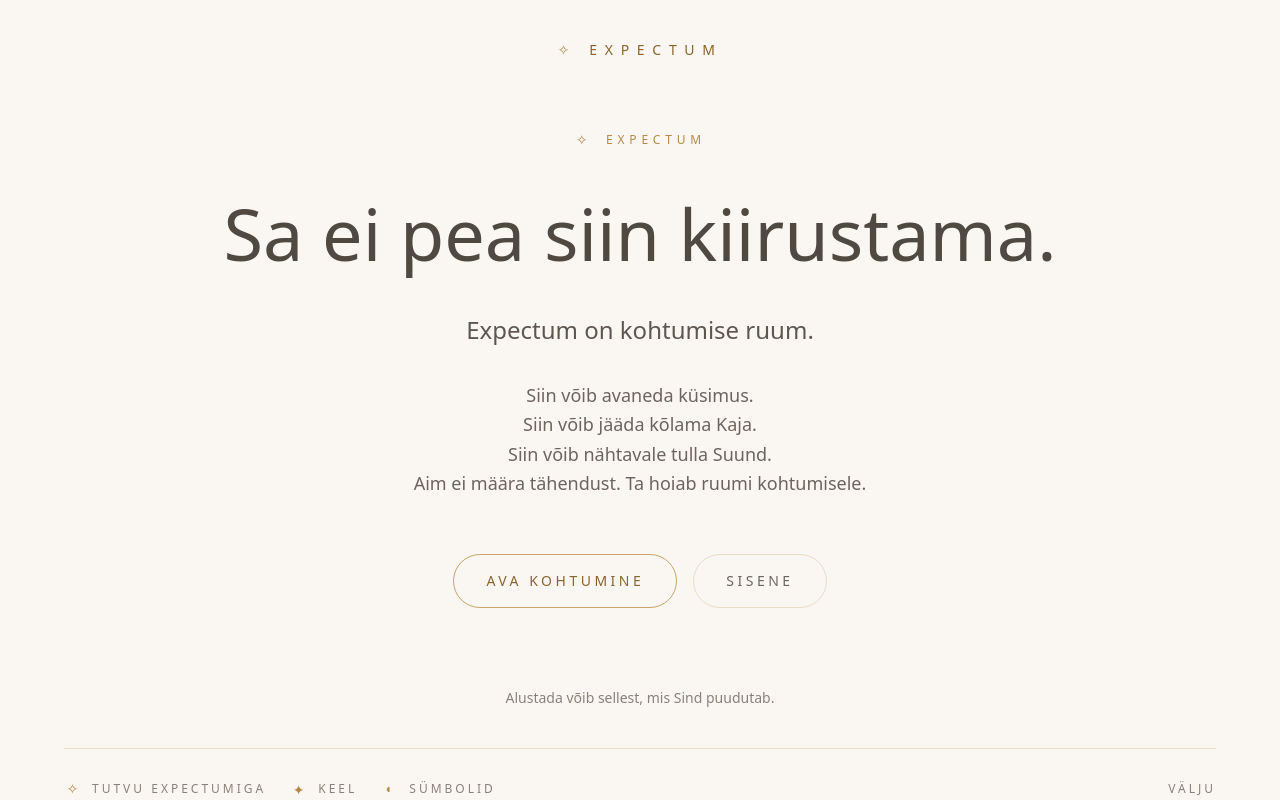
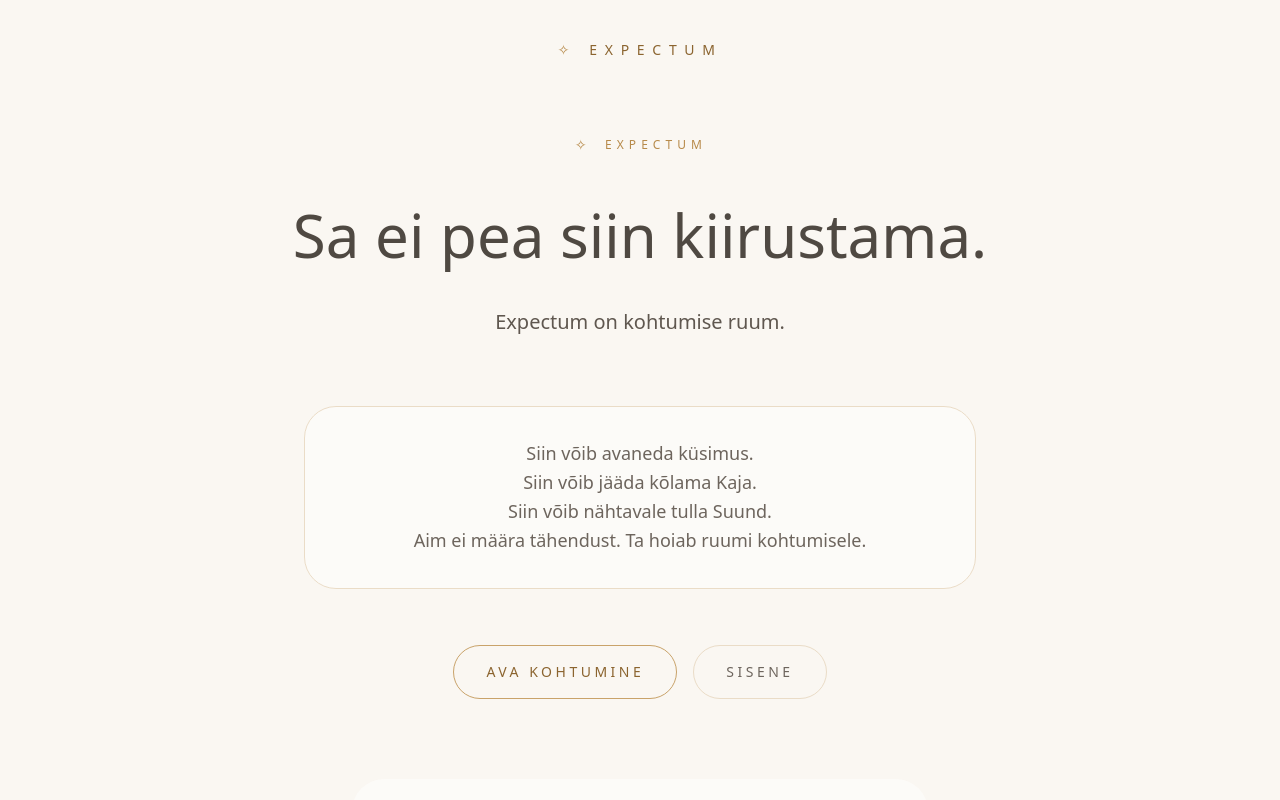
Before and after one commit to laurentconsulting/expectum, a Next.js app: page / in a window 1280 px wide. Shown: the top 800 px of the page. Built offline with nearby package versions, Linux system fonts and the light colour scheme; no server answers.

Commit message:
Refactor homepage Expectum visuals
Co-authored-by: laurentconsulting <laurentconsulting@users.noreply.github.com>

```diff
--- a/app/page.tsx
+++ b/app/page.tsx
@@ -2,7 +2,8 @@
 
 import { useEffect, useState } from "react";
 import ExpectumPage from "@/components/ExpectumPage";
-import ExpectumSymbol from "@/components/ExpectumSymbol";
+import ExpectumSection from "@/components/ExpectumSection";
+import ExpectumMemoryCard from "@/components/ExpectumMemoryCard";
 import ExpectumButton from "@/components/ExpectumButton";
 import { supabase } from "@/lib/supabaseClient";
 
@@ -38,21 +39,14 @@ export default function Home() {
         },
       ]}
     >
-      <section className="mx-auto flex min-h-full max-w-5xl flex-col items-center justify-center text-center">
-        <p className="mb-10 inline-flex items-center justify-center gap-3 text-xs uppercase tracking-[0.4em] text-[#b78a4a]">
-          <ExpectumSymbol name="aim" size="header" />
-          <span>Expectum</span>
-        </p>
-
-        <h1 className="mb-8 text-5xl font-light leading-tight md:text-7xl">
-          Sa ei pea siin kiirustama.
-        </h1>
-
-        <p className="mx-auto mb-8 max-w-2xl text-lg leading-relaxed text-[#5f574f] md:text-2xl">
-          Expectum on kohtumise ruum.
-        </p>
-
-        <p className="mx-auto mb-14 max-w-2xl text-base leading-relaxed text-[#6d655d] md:text-lg">
+      <ExpectumSection
+        symbol="aim"
+        label="Expectum"
+        title="Sa ei pea siin kiirustama."
+        intro="Expectum on kohtumise ruum."
+        className="max-w-5xl"
+      >
+        <ExpectumMemoryCard className="mx-auto mb-14 max-w-2xl">
           Siin võib avaneda küsimus.
           <br />
           Siin võib jääda kõlama Kaja.
@@ -60,7 +54,7 @@ export default function Home() {
           Siin võib nähtavale tulla Suund.
           <br />
           Aim ei määra tähendust. Ta hoiab ruumi kohtumisele.
-        </p>
+        </ExpectumMemoryCard>
 
         <div className="flex flex-col flex-wrap justify-center gap-4 md:flex-row">
           {signedIn ? (
@@ -90,10 +84,10 @@ export default function Home() {
           )}
         </div>
 
-        <p className="mt-20 text-sm text-[#8a8278]">
+        <ExpectumMemoryCard className="mx-auto mt-20 max-w-xl border-transparent bg-transparent px-0 py-0 shadow-none">
           Alustada võib sellest, mis Sind puudutab.
-        </p>
-      </section>
+        </ExpectumMemoryCard>
+      </ExpectumSection>
     </ExpectumPage>
   );
 }
--- /dev/null
+++ b/components/ExpectumMemoryCard.tsx
@@ -0,0 +1,29 @@
+import type { ReactNode } from "react";
+
+type ExpectumMemoryCardProps = {
+  label?: string;
+  children: ReactNode;
+  className?: string;
+};
+
+export default function ExpectumMemoryCard({
+  label,
+  children,
+  className = "",
+}: ExpectumMemoryCardProps) {
+  return (
+    <div
+      className={`rounded-[2rem] border border-[#eadcc7] bg-white/45 px-8 py-8 text-center backdrop-blur-[1px] ${className}`}
+    >
+      {label && (
+        <p className="mb-6 text-xs uppercase tracking-[0.3em] text-[#b78a4a]">
+          {label}
+        </p>
+      )}
+
+      <div className="whitespace-pre-line text-base leading-relaxed text-[#6d655d] md:text-lg">
+        {children}
+      </div>
+    </div>
+  );
+}
```
